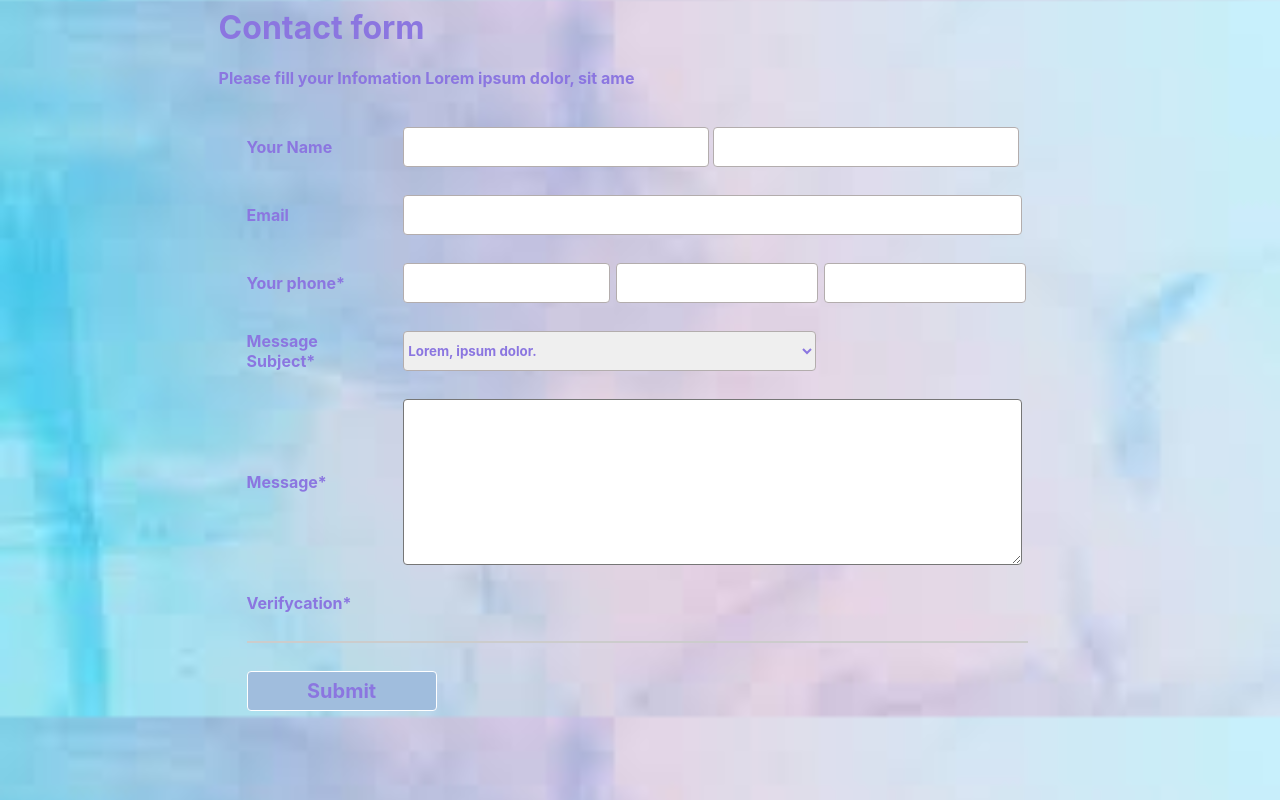
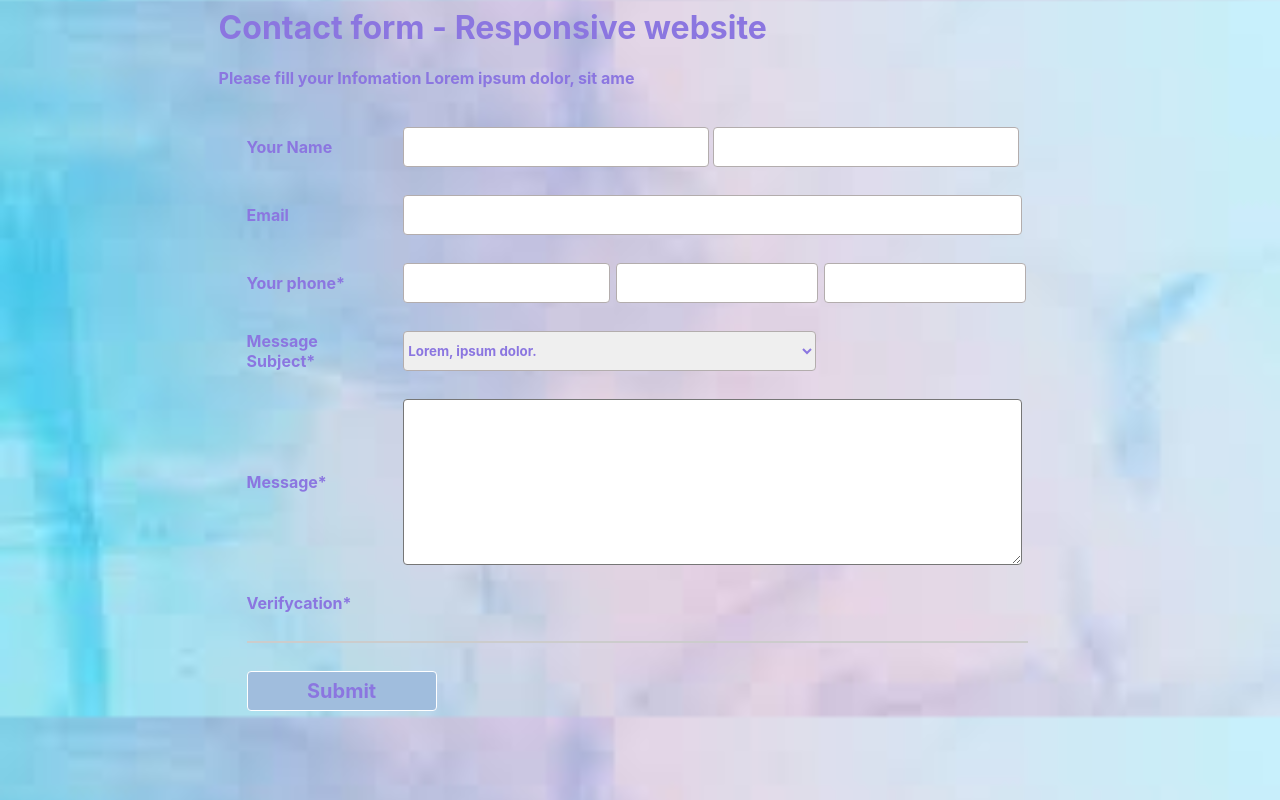
Before and after one commit to ngoche/hengoc.github.io, a plain HTML site: page index.html in a window 1280 px wide. Drawn offline with Linux system fonts and the light colour scheme.

Commit message:
Update index.html

```diff
--- a/index.html
+++ b/index.html
@@ -90,7 +90,7 @@
 </style>
 <div class="header">
     <div class="title">
-      <h1 class="web-title">Contact form</h1>
+      <h1 class="web-title">Contact form - Responsive website</h1>
       <p class="world">Please fill your Infomation Lorem ipsum dolor, sit ame</p>
     </div>
 </div>
```
